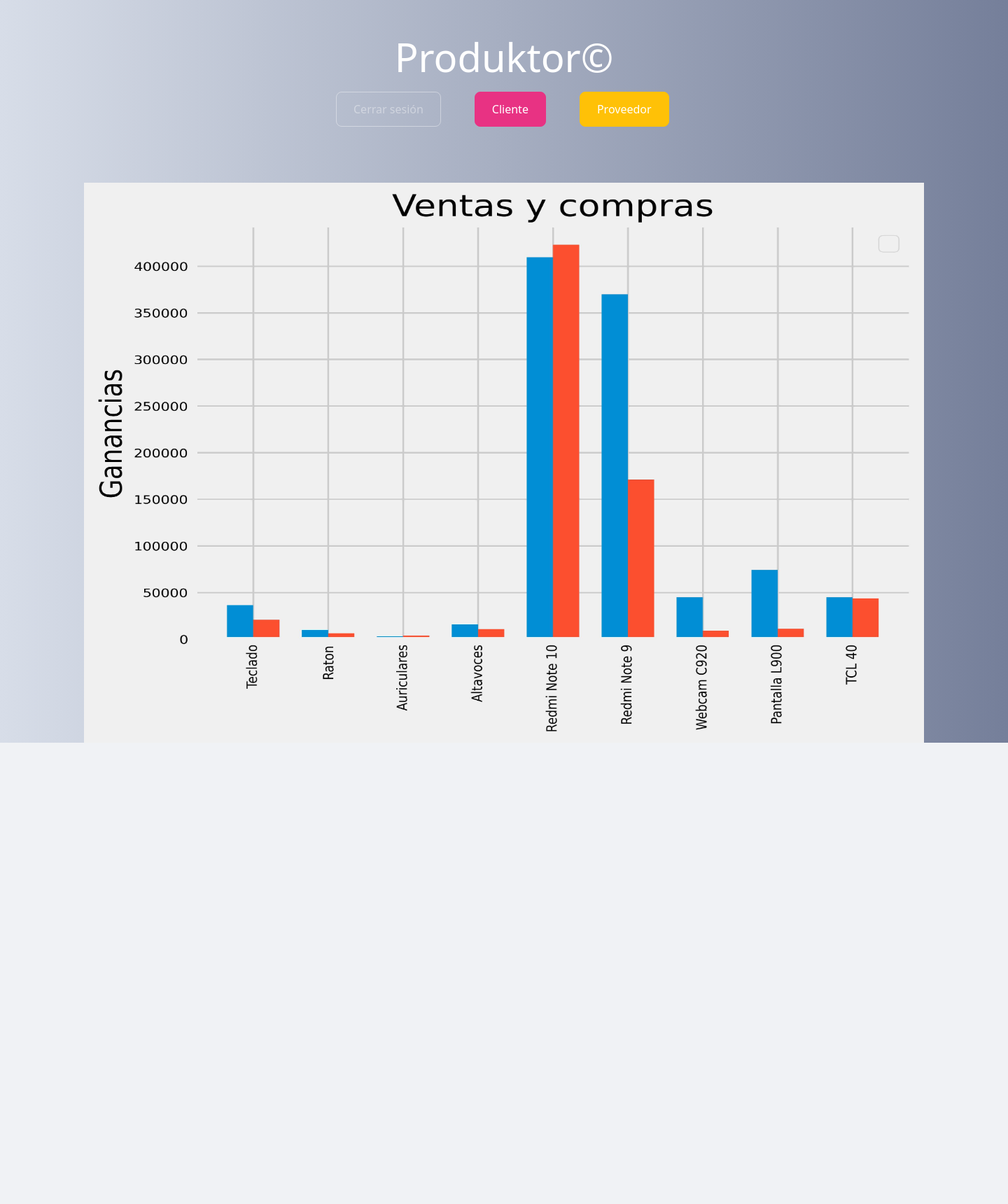
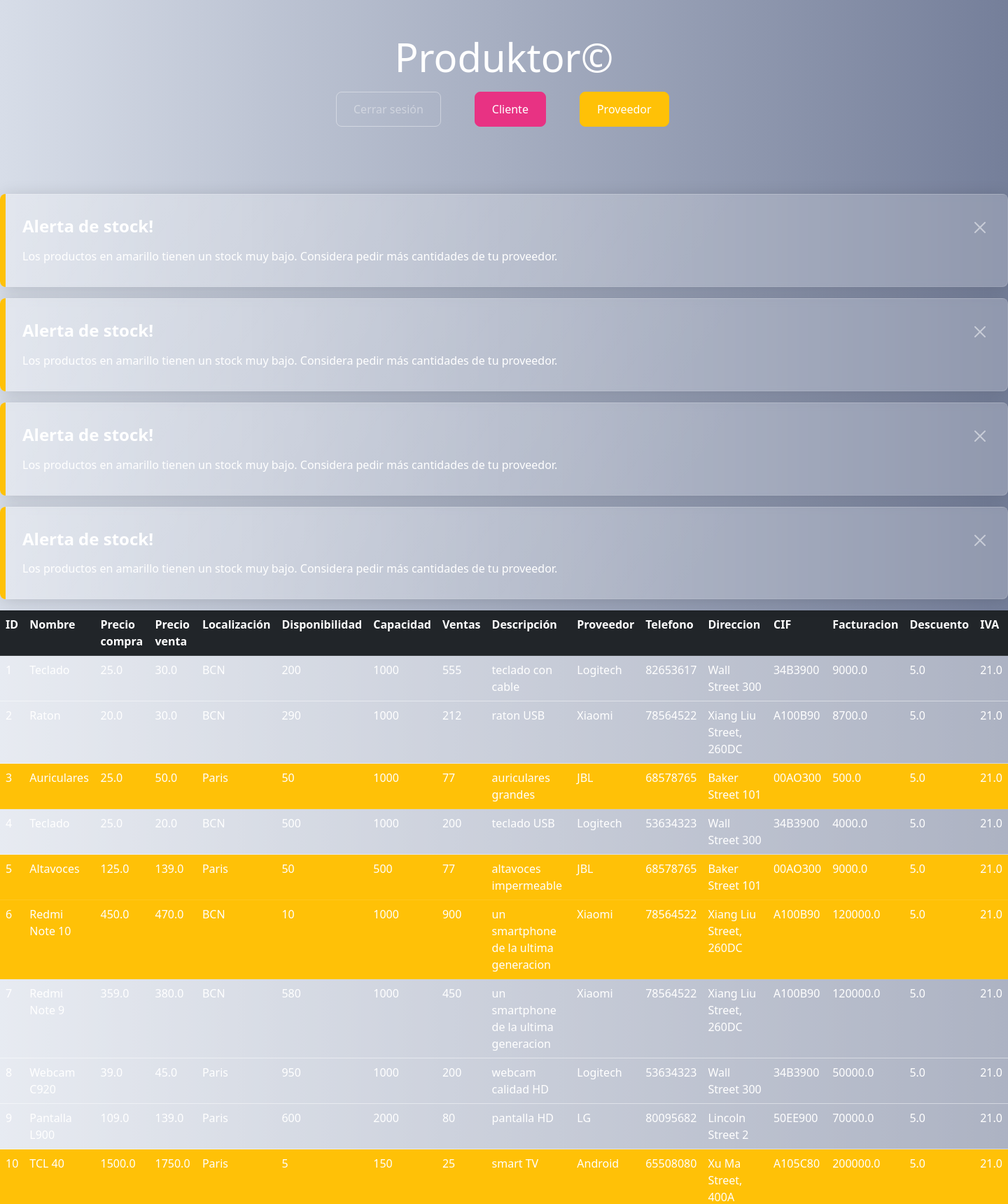
Before and after one commit to whysokey/proyectofinal, a Flask app: page /a in a window 1440 px wide. Shown: the top 1720 px of the page at 70% size. Before the commit the page ends 1061 px from the top, so only its background shows below. Run offline with Flask 2, Linux system fonts and the light colour scheme; data comes from the database, SQL or seed files in the repository; both versions use the stored data as it was after the commit; some libraries are stand-ins or nearby versions.

Commit message:
proyectofinal_2.2

```diff
--- a/main.py
+++ b/main.py
@@ -46,9 +46,12 @@
     todas_las_filas = db.session.query(Stock).all()
     ventas = {}
     compras = {}
+    data_admin = []
 
 
     for i in todas_las_filas: #calcula las ventas y las compras por producto
+        data_admin.append((i.id, i.nombre, i.precio_compra, i.precio_venta, i.lugar, i.stock, i.capacidad, i.vendidos, i.descripcion, i.proveedor,
+                           i.telefono, i.direccion, i.cif, i.facturacion, i.descuento, i.iva))
 
         if i.nombre in ventas:
 
@@ -66,7 +69,8 @@
             compras[i.nombre] = (i.vendidos+i.stock)*i.precio_compra
 
 
-    headings_stock = ("ID", "Nombre", "Precio", "Localización", "Disponibilidad", "Ventas", "Descripción")
+    headings_admin = ("ID", "Nombre", "Precio compra", "Precio venta", "Localización", "Disponibilidad", "Capacidad", "Ventas", "Descripción", "Proveedor", "Telefono", "Direccion",
+                      "CIF", "Facturacion", "Descuento", "IVA")
     image_total = url_for('static', filename='image_total.jpg') #guarda la graifca en una imagen
 
     style.use("fivethirtyeight") #aplica un estilo
@@ -93,7 +97,7 @@
     plt.savefig("static/image_total.jpg",bbox_inches='tight', dpi=500)
 
 
-    return render_template("admin.html", image_total=image_total)
+    return render_template("admin.html", image_total=image_total, headings_admin=headings_admin, data_admin=data_admin)
 
 
 
@@ -161,7 +165,6 @@
 
 def acceso_cliente():
     todas_las_lineas= db.session.query(Stock).all()
-    print(todas_las_lineas)
     data = []
     nombre_productos = {}
 
@@ -174,8 +177,9 @@
         else:
             nombre_productos[i.nombre] = i.vendidos * i.precio_venta
 
+
     headings = ("ID", "Nombre", "Precio venta", "Capacidad", "Localización", "Disponibilidad", "Ventas", "Proveedor", "Descripción")
-    image = url_for('static', filename='image.jpg')
+    image = url_for('static', filename='image_cliente.jpg')
 
     style.use("grayscale")
 #genera la grafica de los productos vendidos por el cliente
@@ -185,7 +189,7 @@
     productos = nombre_productos.keys()
     vendidos = nombre_productos.values()
     ax.bar(productos, vendidos)
-    plt.savefig("static/image.jpg", bbox_inches='tight', dpi=150)
+    plt.savefig("static/image_cliente.jpg", bbox_inches='tight', dpi=150)
     plt.title("Ventas totales por producto")
 
     return render_template("cliente.html", headings=headings, data=data, image=image)
@@ -194,13 +198,13 @@
 @app.route('/proveedor', methods=['GET', 'POST'])
 
 def acceso_proveedor():
-    todas_las_tareas = db.session.query(Stock).all()
-    print(todas_las_tareas)
+    todas_las_lineas = db.session.query(Stock).all()
+    print(todas_las_lineas)
     data_stock = []
     nombre_productos = {}
     empresas = {}
 
-    for i in todas_las_tareas:
+    for i in todas_las_lineas:
         data_stock.append((i.nombre, i.precio_compra, (i.vendidos+i.stock)*i.precio_compra, i.descuento, i.iva, i.stock, i.descripcion, i.proveedor, i.telefono, i.direccion, i.cif))
 
         if i.nombre in nombre_productos:
--- a/templates/admin.html
+++ b/templates/admin.html
@@ -48,11 +48,22 @@
         </div>
      </div>
 
+    <br><br>
+    <br><br>
+    {% for row in data_admin %}
+        {% if row[6] * 0.1 >= row[5] %}
+                <div class="alert alert-dismissible alert-warning">
+                    <button type="button" class="btn-close" data-bs-dismiss="alert"></button>
+                    <h4 class="alert-heading">Alerta de stock!</h4>
+                    <p class="mb-0">Los productos en amarillo tienen un stock muy bajo. Considera pedir más cantidades de tu proveedor.</p>
+                </div>
+        {% endif %}
+    {% endfor %}
 
      <table class="table table-hover">
         <tr class="table-dark">
 
-            {% for header in headings_stock %}
+            {% for header in headings_admin %}
             <th>
                 {{ header }}
             </th>
@@ -60,16 +71,30 @@
             {% endfor %}
         </tr>
 
-        {% for row in data_stock %}
-        <tr class="table-secondary">
+        {% for row in data_admin %}
 
-            {% for cell in row %}
-            <td>{{ cell }}</td>
-            {% endfor %}
+            {% if row[6] * 0.1 < row[5] %}
+                <tr class="table-secondary">
 
-        </tr>
+                    {% for cell in row %}
+                    <td>{{ cell }}</td>
+                    {% endfor %}
+
+                </tr>
+
+            {% else %}
+                <tr class="table-warning">
+
+                    {% for cell in row %}
+                    <td>{{ cell }}</td>
+                    {% endfor %}
+
+                </tr>
+            {% endif %}
+
 
         {% endfor %}
+
 
     </table>
 
--- a/templates/cliente.html
+++ b/templates/cliente.html
@@ -95,11 +95,11 @@
 
     <br><br>
 
-         <h2 style="text-align:center">Ventas totales por proveedor</h2>
+         <h2 style="text-align:center">Ventas totales por producto</h2>
 
 
     <center>
-        <img src="{{url_for('static', filename='image_empresas.jpg')}}"  width="1200" height="600"/>
+        <img src="{{url_for('static', filename='image_cliente.jpg')}}"  width="1200" height="600"/>
     </center>
 
 
```
Also changed, not shown: database/stock.db, static/image_cliente.jpg (added), static/image_empresas.jpg, static/image_productos.jpg.
